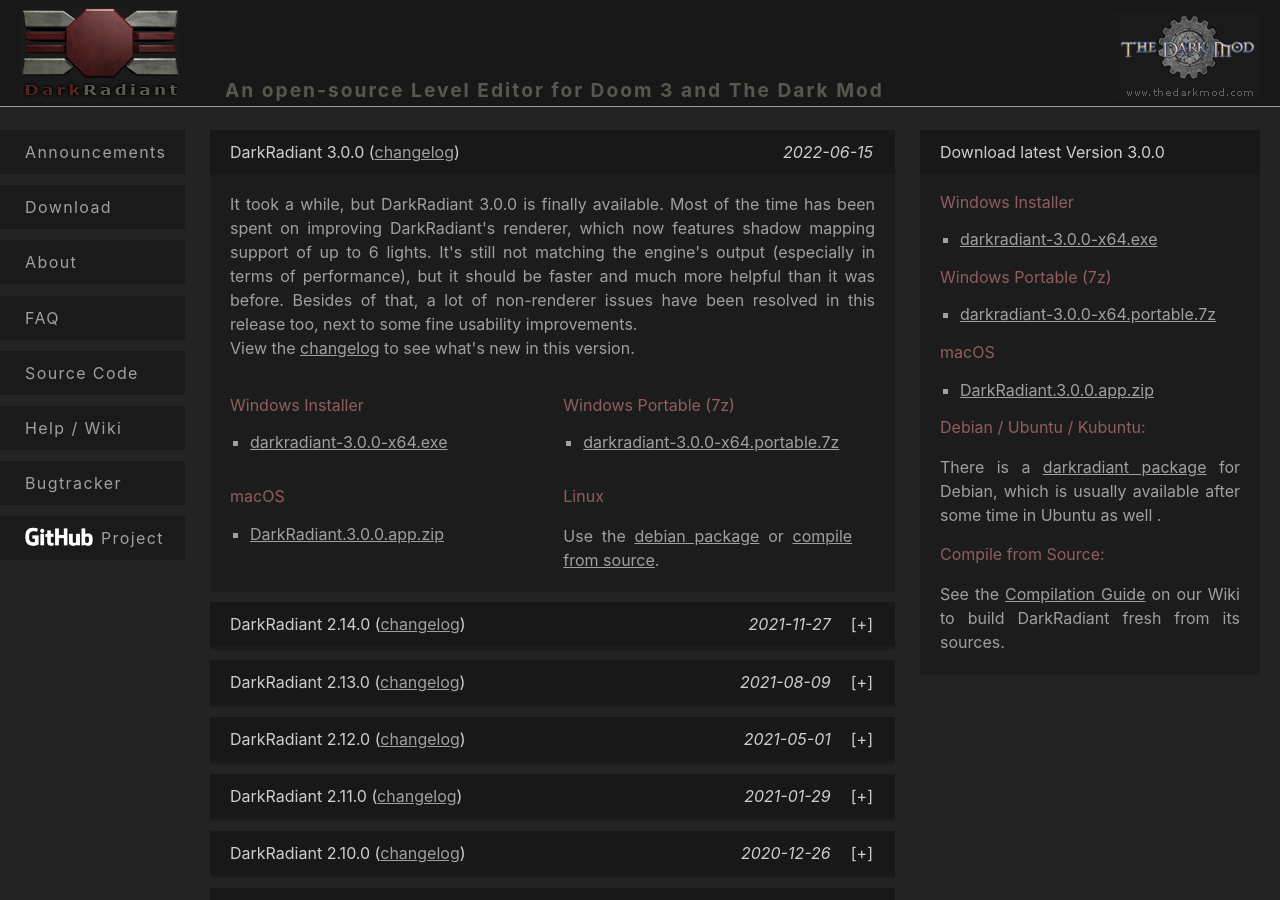
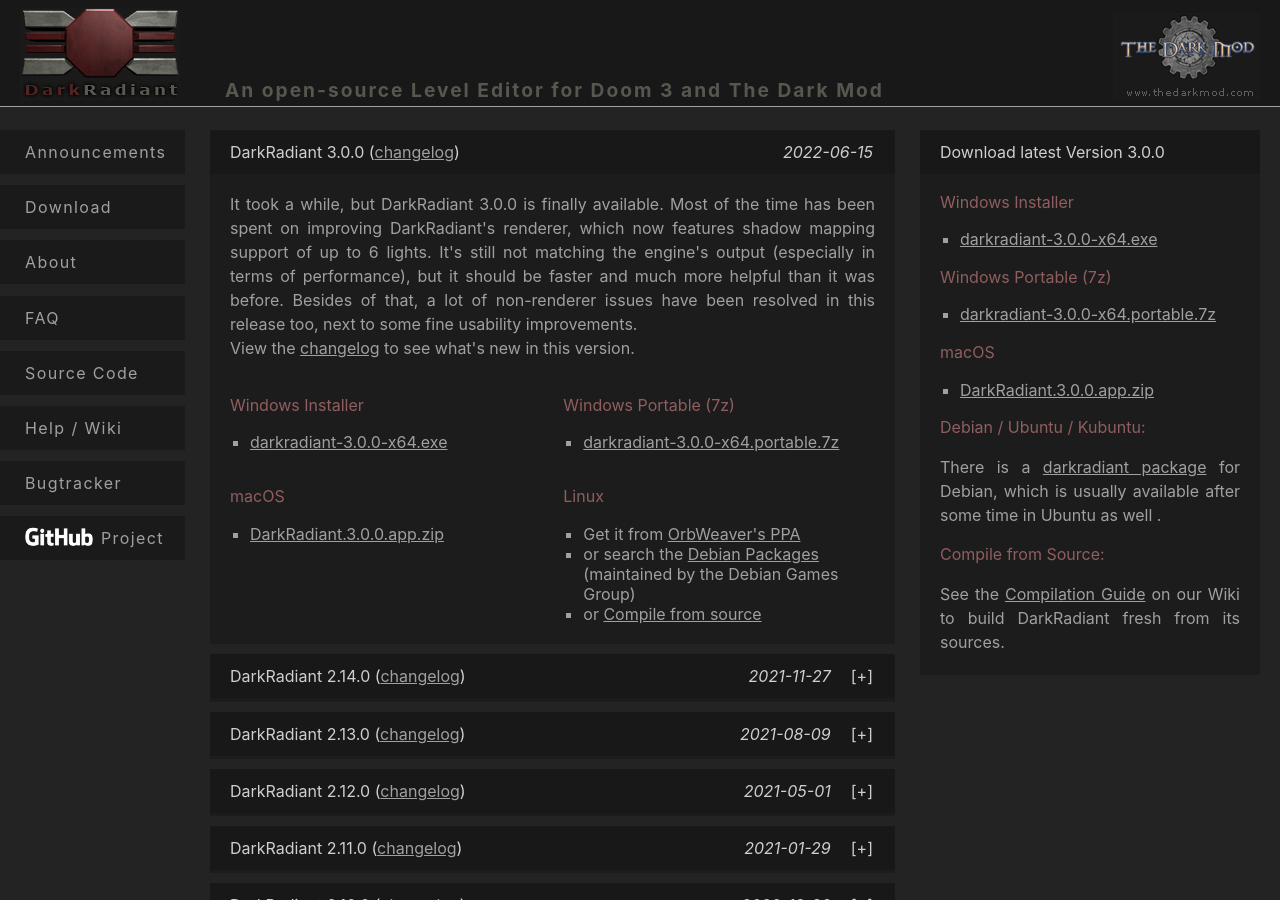
Before and after one commit to codereader/codereader.github.io, a Jekyll site: the page built from download.md, in a window 1280 px wide and 900 px high. Built offline with Jekyll 4.4.1, drawn with Linux system fonts in a browser that asks for light colours.

Commit message:
Add link to OrbWeaver's PPA

```diff
--- a/download.md
+++ b/download.md
@@ -64,7 +64,13 @@ title: DarkRadiant Downloads
   </div>
   <div class="col2">
     <h3>Linux</h3>
-    <p>Use the <a href="https://packages.debian.org/sid/darkradiant">debian package</a> or <a href="source.html">compile from source</a>.</p>
+    <p>
+      <ul>
+        <li>Get it from <a href="https://launchpad.net/~orbweaver/+archive/ubuntu/darkradiant">OrbWeaver's PPA</a></li>
+        <li>or search the <a href="https://packages.debian.org/sid/darkradiant">Debian Packages</a> (maintained by the Debian Games Group)</li>
+        <li>or <a href="source.html">Compile from source</a></li>
+      </ul>
+    </p>
   </div>
 </div>
 
```
Also changed, not shown: _includes/download-linux.md (+1 -1 lines).
